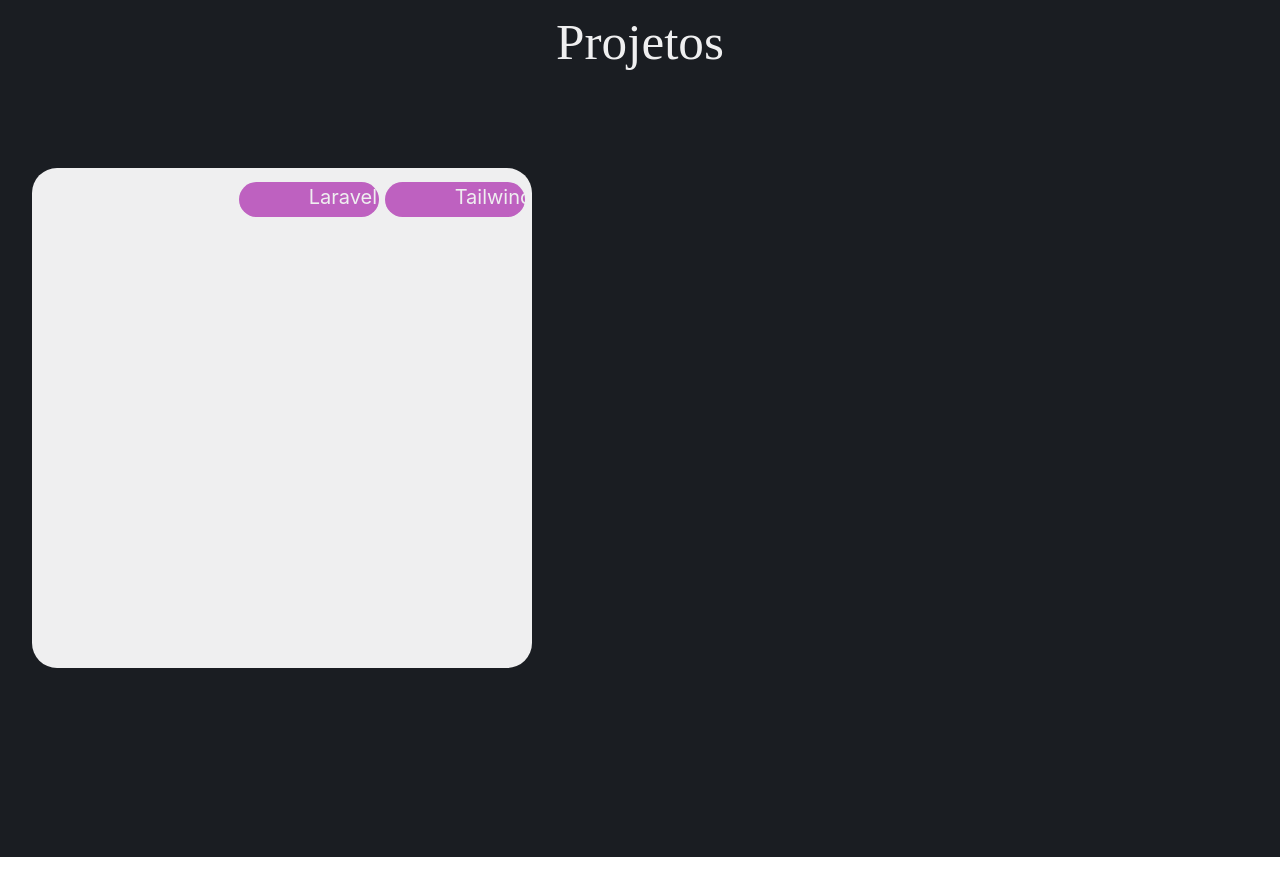
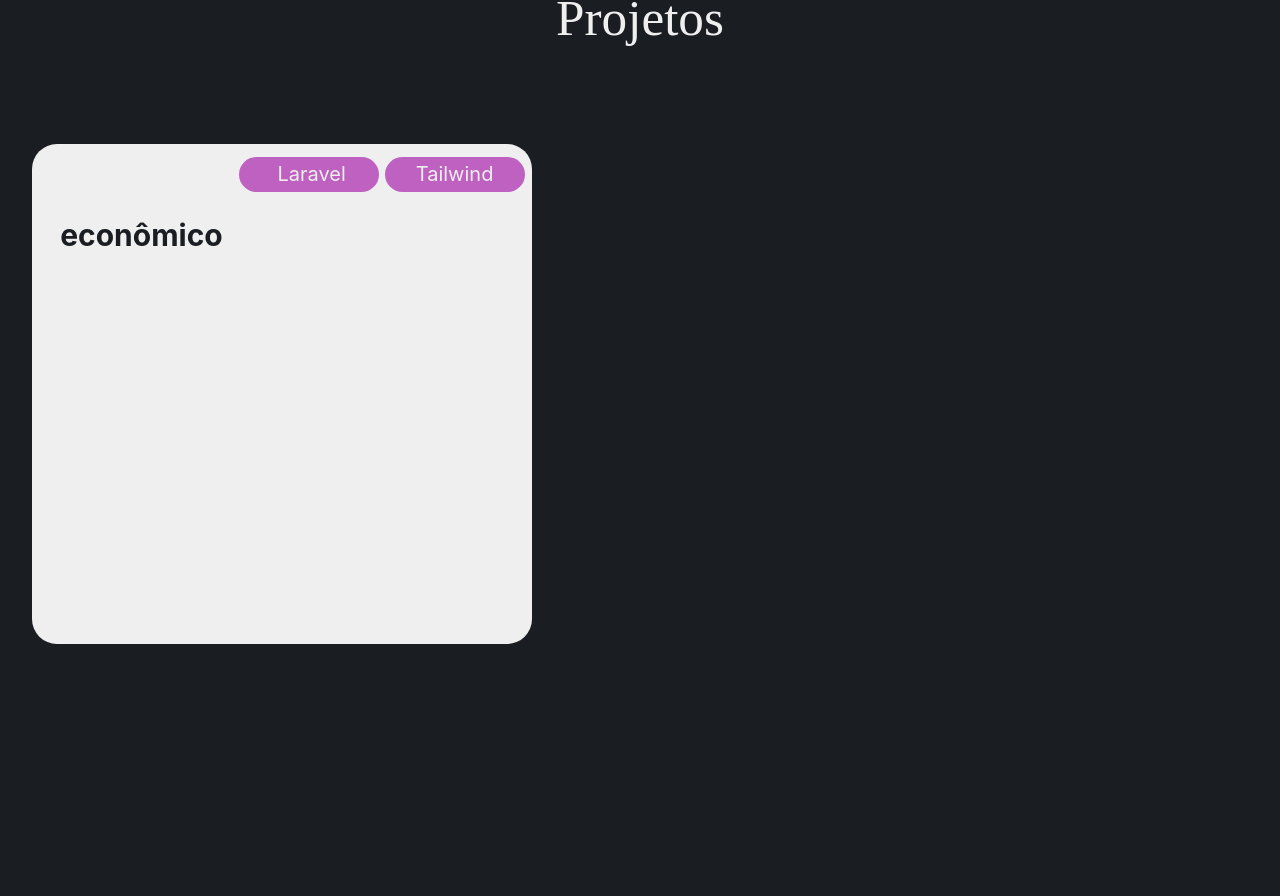
Before and after one commit to luanamoraisf/-portfolio-luana, a Vue app: page / in a window 1280 px wide. Shown: the part 1776-2672 px from the top of the page. Before the commit the page ends 2633 px from the top, so only its background shows below. Built offline with nearby package versions, Linux system fonts and the light colour scheme.

Commit message:
adjustments and add title of the first project

```diff
--- a/src/components/Projects.vue
+++ b/src/components/Projects.vue
@@ -2,13 +2,14 @@
     <h1 class="title">Projetos</h1>
   <div class="card1"></div>
 
-  <div class="but1">
-    <h2 class="technology1">Tailwind</h2>
-  </div>
-  <div class="but2">
-    <h2 class="technology2">Laravel</h2>
+  <div class="but1"></div>
+  <div class="but2"></div>
 
-  </div>
+  <h2 class="technology1">Tailwind</h2>
+  <h2 class="technology2">Laravel</h2>
+
+  <h2 class="project1">econômico</h2>
+  <!-- <h2>O projeto nomeado Ecônomico foi um sistema desenvolvido com o intuito de auxiliar jovens e adultos no controle financeiro.</h2> -->
 </template>
 
 <script>
@@ -30,7 +31,7 @@ export default {
     color: #EFEFF0;
     font-family: serif;
     margin-bottom: 40%;
-    margin-top: -40%;
+    margin-top: -42%;
 }
 .but1{
     border-right: 70px solid #be61c0;
@@ -55,9 +56,23 @@ export default {
 .technology1{
     color: #EFEFF0;
     font-size: 20px;
+    margin-bottom: 50%;
+    margin-top: -52.7%;
+    margin-right: 30.5%;
 }
 .technology2{
     color: #EFEFF0;
     font-size: 20px;
+    margin-bottom: 50%;
+    margin-top: -52.5%;
+    margin-right: 54%;
+}
+.project1{
+    color: #1A1D22;
+    font-size: 30px;
+    margin-bottom: 50%;
+    margin-top: -48%;
+    margin-right: 82%;
+    font-weight: bold;
 }
 </style>
```
